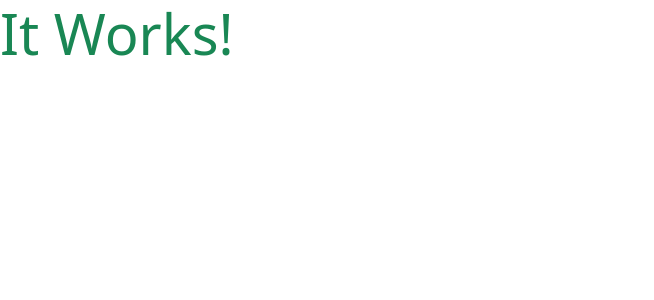
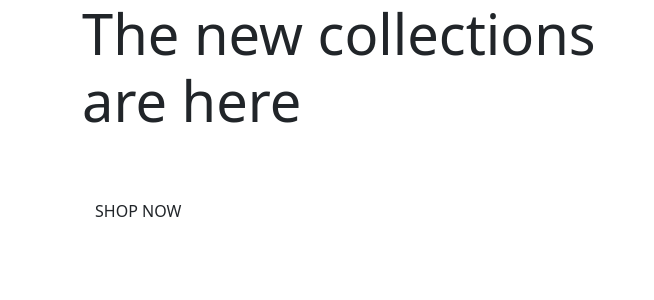
Before and after one commit to Kdoggg666/online-store-walkthrough, a Django app: page / in a window 1280 px wide. Shown: the top 300 px of the page, without its empty margins (0-654 px from the left). Run offline with Django 3.2, Linux system fonts and the light colour scheme.

Commit message:
Added home page content

```diff
--- a/home/templates/home/index.html
+++ b/home/templates/home/index.html
@@ -1,6 +1,28 @@
 {% extends "base.html" %}
 {% load static %}
 
+{% block page_header %}
+<div class="container header-container">
+    <div class="row">
+        <div class="col">
+
+        </div>
+    </div>
+</div>
+{% endblock %}
+
+
 {% block content %}
-    <h1 class="display-4 text-success">It Works!</h1>
+    <div class="container h-100">
+        <div class="row h-100">
+            <div class="col-7 col-md-6 my-auto">
+                <h1 class="display-4 logo-front text-black" >The new collections are here</h1>
+                <div class="my-5">
+                    <h4>
+                        <a href="" class="shop-now-button btn btn-large rounded-0 text-uppercase py-3">Shop Now</a>
+                    </h4>
+                </div>
+            </div>
+        </div>
+    </div>
 {% endblock %}
```
